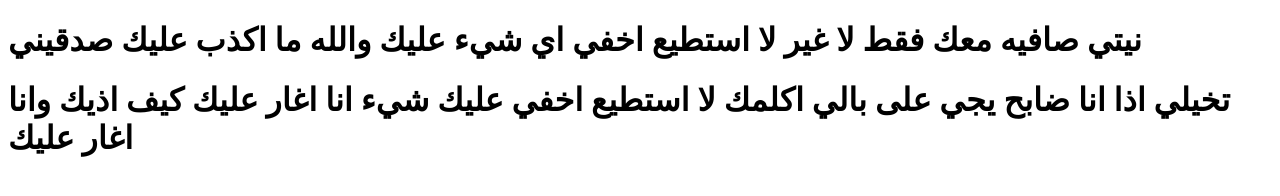
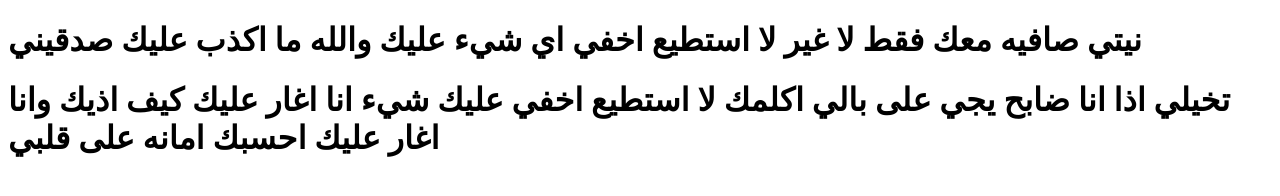
Before and after one commit to albshyryhsam/Rafa, a plain HTML site: page index.html in a window 1280 px wide. Drawn offline with Linux system fonts and the light colour scheme.

Commit message:
Add files via upload

```diff
--- a/index.html
+++ b/index.html
@@ -6,6 +6,6 @@
 </head>
 <body>
     <h1>نيتي صافيه معك فقط لا غير لا استطيع اخفي اي شيء عليك والله ما اكذب عليك صدقيني</h1>
-    <h1>تخيلي اذا انا ضابح يجي على بالي اكلمك لا استطيع اخفي عليك شيء انا اغار عليك كيف اذيك وانا اغار عليك</h1>
+    <h1>تخيلي اذا انا ضابح يجي على بالي اكلمك لا استطيع اخفي عليك شيء انا اغار عليك كيف اذيك وانا اغار عليك احسبك امانه على قلبي</h1>
 </body>
 </html>
```
